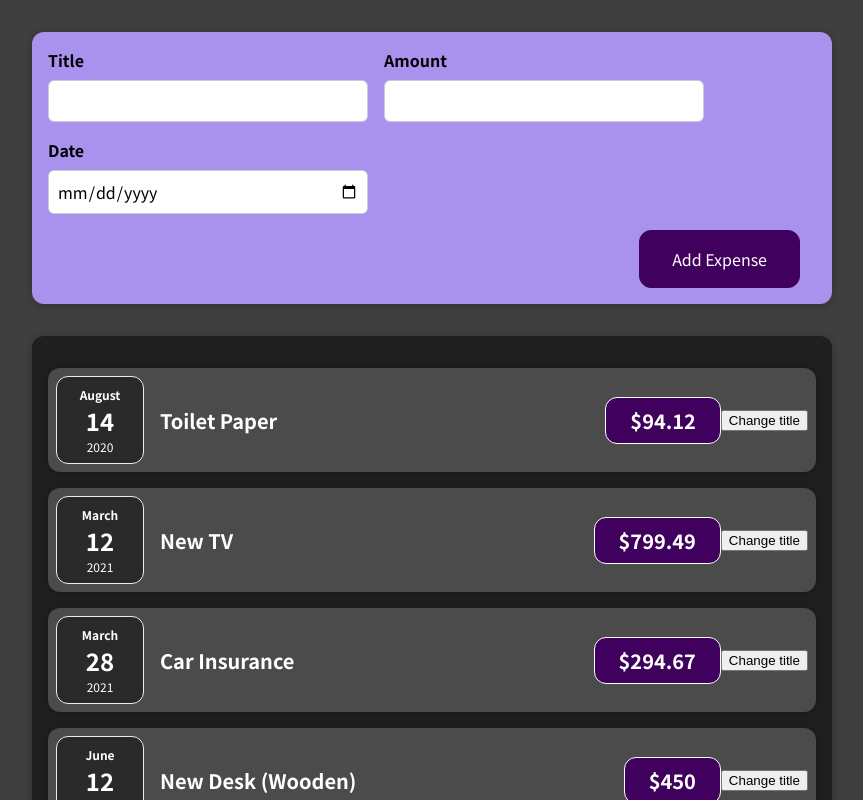
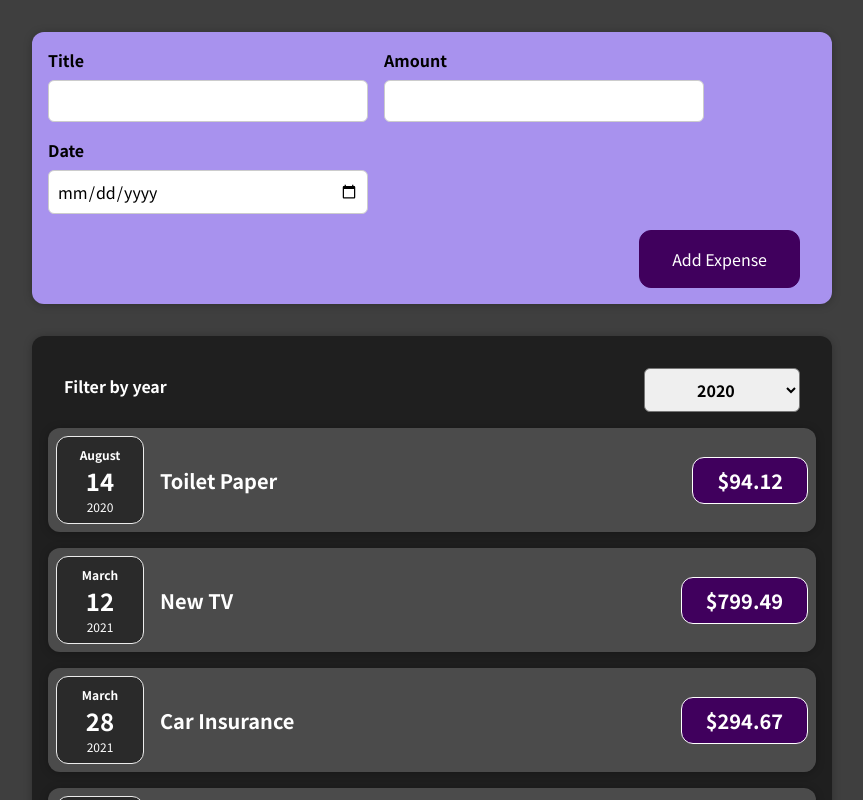
Before and after one commit to Ozzorany/react-tutorial, a React (Create React App) app: page / in a window 1280 px wide. Shown: the top 800 px of the page, without its empty margins (208-1071 px from the left). Built offline with nearby package versions, Linux system fonts and the light colour scheme.

Commit message:
basic event filter

```diff
--- a/src/comonents/Expenses/ExpenseItem.js
+++ b/src/comonents/Expenses/ExpenseItem.js
@@ -1,23 +1,15 @@
 import './ExpenseItem.css';
 import ExpenseDate from "./ExpenseDate";
 import Card from "../UI/Card";
-import {useState} from "react";
 
 const ExpenseItem = (props) => {
-    const [title, setTitle] = useState(props.title);
-
-    const clickHandler = () => {
-        setTitle('Updated!');
-    };
-
     return (
         <Card className={"expense-item"}>
             <ExpenseDate date={props.date}/>
             <div className={"expense-item__description"}>
-                <h2>{title}</h2>
+                <h2>{props.title}</h2>
                 <div className={"expense-item__price"}>${props.amount}</div>
             </div>
-            <button onClick={clickHandler}>Change title</button>
         </Card>
     );
 }
--- a/src/comonents/Expenses/Expenses.js
+++ b/src/comonents/Expenses/Expenses.js
@@ -1,10 +1,22 @@
 import ExpenseItem from "./ExpenseItem";
 import './Expenses.css';
 import Card from "../UI/Card";
+import ExpensesFilter from "./ExpensesFilter";
+import {useState} from "react";
 
 const Expenses = (props) => {
+    const [filteredYear, setFilteredYear] = useState('2020');
+
+    const filterChangeHandler = (selectedYear) => {
+        setFilteredYear(selectedYear);
+    }
+
     return (
+        <div>
             <Card className={"expenses"}>
+                <ExpensesFilter
+                    selected={filteredYear}
+                    onChangeFilter={filterChangeHandler}/>
                 <ExpenseItem
                     title={props.items[0].title}
                     amount={props.items[0].amount}
@@ -26,6 +38,7 @@
                     date={props.items[3].date}>
                 </ExpenseItem>
             </Card>
+        </div>
     );
 }
 
--- /dev/null
+++ b/src/comonents/Expenses/ExpensesFilter.css
@@ -0,0 +1,24 @@
+.expenses-filter {
+    color: white;
+    padding: 0 1rem;
+}
+
+.expenses-filter__control {
+    display: flex;
+    width: 100%;
+    align-items: center;
+    justify-content: space-between;
+    margin: 1rem 0;
+}
+
+.expenses-filter label {
+    font-weight: bold;
+    margin-bottom: 0.5rem;
+}
+
+.expenses-filter select {
+    font: inherit;
+    padding: 0.5rem 3rem;
+    font-weight: bold;
+    border-radius: 6px;
+}
--- /dev/null
+++ b/src/comonents/Expenses/ExpensesFilter.js
@@ -0,0 +1,26 @@
+import React from 'react';
+
+import './ExpensesFilter.css';
+
+const ExpensesFilter = (props) => {
+    const dropdownChangeHandler = (event) => {
+        props.onChangeFilter(event.target.value);
+    }
+
+    return (
+        <div className='expenses-filter'>
+            <div className='expenses-filter__control'>
+                <label>Filter by year</label>
+                <select value={props.selected}
+                        onChange={dropdownChangeHandler}>
+                    <option value='2022'>2022</option>
+                    <option value='2021'>2021</option>
+                    <option value='2020'>2020</option>
+                    <option value='2019'>2019</option>
+                </select>
+            </div>
+        </div>
+    );
+};
+
+export default ExpensesFilter;
```
Lines whose indentation alone changed are shown as unchanged.
